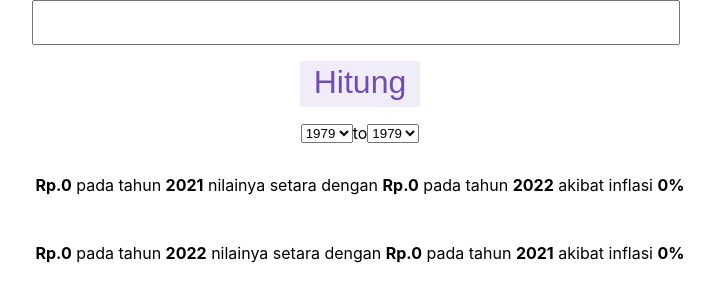
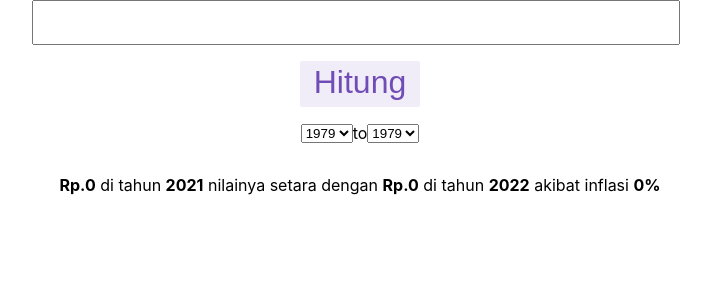
Before and after one commit to madeindra/inflation-indonesia, a React (Create React App) app: page / in a window 1280 px wide. Shown: the top 302 px of the page, without its empty margins (280-994 px from the left). Built offline with nearby package versions, Linux system fonts and the light colour scheme.

Commit message:
add conditional value

```diff
--- a/src/App.js
+++ b/src/App.js
@@ -103,10 +103,11 @@ function App() {
         </select>
       </div>
       <div className={styles.row}>
-        <p><strong>Rp.{formatMonetary(referenceValue)}</strong> pada tahun <strong>{fromValue}</strong> nilainya setara dengan <strong>Rp.{formatMonetary(predictedValue)}</strong> pada tahun <strong>{toValue}</strong> akibat inflasi <strong>{inflation}%</strong></p>
-      </div>
-      <div className={styles.row}>
-        <p><strong>Rp.{formatMonetary(equalValue)}</strong> pada tahun <strong>{toValue}</strong> nilainya setara dengan <strong>Rp.{formatMonetary(referenceValue)}</strong> pada tahun <strong>{fromValue}</strong> akibat inflasi <strong>{inflation}%</strong></p>
+      {
+        (fromValue < toValue)
+        ? <p><strong>Rp.{formatMonetary(referenceValue)}</strong> di tahun <strong>{fromValue}</strong> nilainya setara dengan <strong>Rp.{formatMonetary(equalValue)}</strong> di tahun <strong>{toValue}</strong> akibat inflasi <strong>{inflation}%</strong></p>
+        : <p><strong>Rp.{formatMonetary(referenceValue)}</strong> di tahun <strong>{fromValue}</strong> nilainya setara dengan <strong>Rp.{formatMonetary(predictedValue)}</strong> di tahun <strong>{toValue}</strong> akibat inflasi <strong>{inflation}%</strong></p>
+      }
       </div>
     </div>
   );
```
